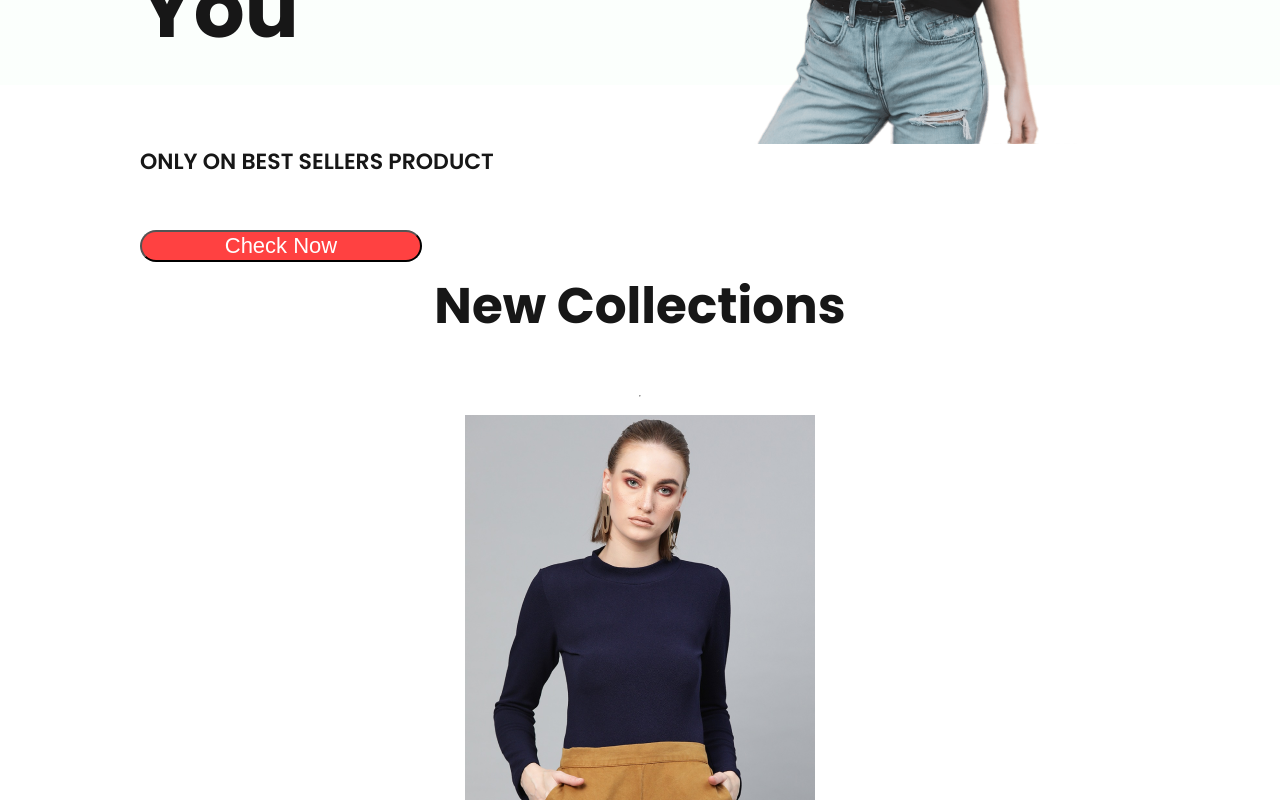
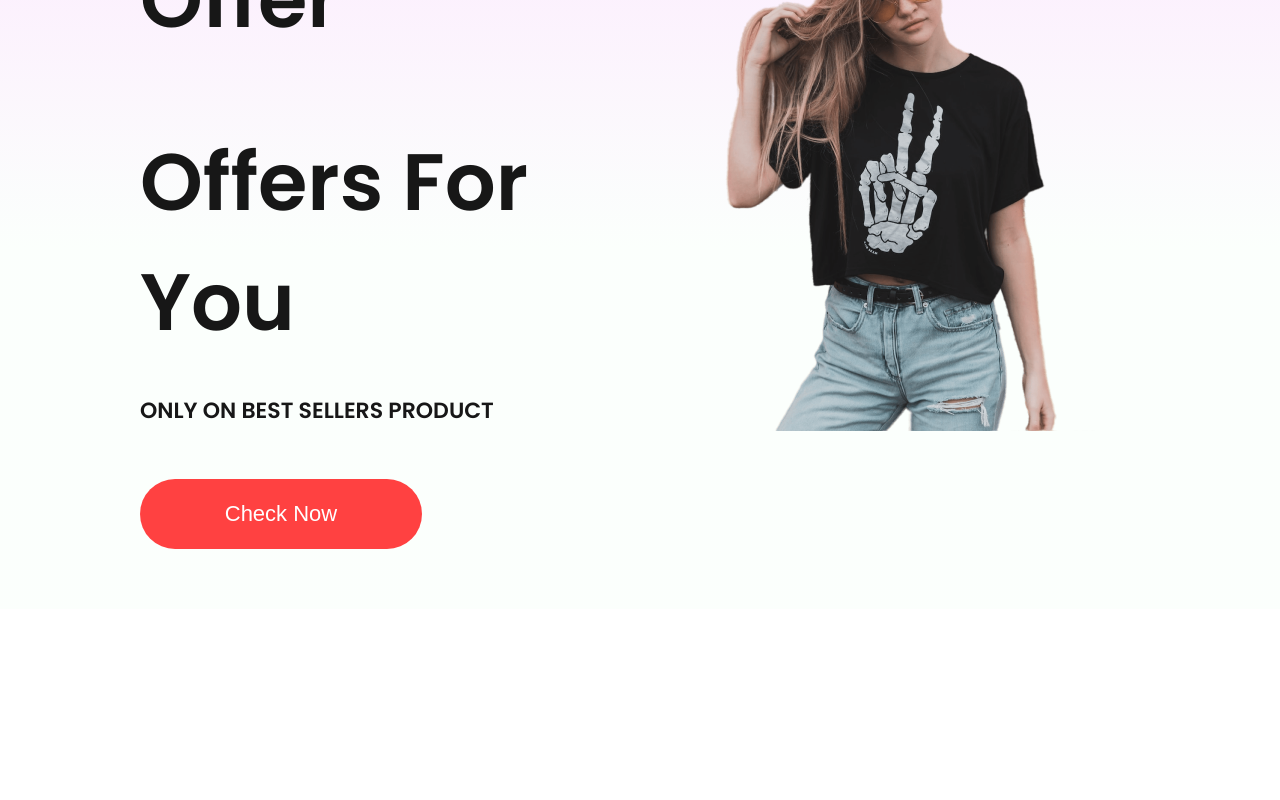
Before and after one commit to FarhanSiam042/E-Commerce-Website, a React (Create React App) app in the folder Frontend/: page / in a window 1280 px wide. Shown: the part 2080-2880 px from the top of the page. Built offline with nearby package versions, Linux system fonts and the light colour scheme.

Commit message:
Created Newsletters

```diff
--- a/Frontend/src/Components/NewCollections/NewCollections.css
+++ b/Frontend/src/Components/NewCollections/NewCollections.css
@@ -3,13 +3,14 @@
   flex-direction: column;
   align-items: center;
   gap: 10px;
-  height: 90vh;
+  margin: 100px 0;
+  padding: 0 50px;
 }
 
 .new-collections h1 {
   color: #171717;
   font-size: 50px;
-  margin-bottom: 600;
+  margin-bottom: 6px;
 }
 
 .new-collections-hr {
@@ -19,7 +20,7 @@
   background: #252525;
 }
 
-.collcetions {
+.collections {
   display: grid;
   grid-template-columns: 1fr 1fr 1fr 1fr;
   margin-top: 50px;
--- /dev/null
+++ b/Frontend/src/Components/NewsLetter/NewsLetter.css
@@ -0,0 +1,62 @@
+.newsletter {
+  width: 65%;
+  min-height: 40vh;
+  display: flex;
+  flex-direction: column;
+  align-items: center;
+  margin: 150px auto 150px auto;
+  gap: 30px;
+  padding: 60px 140px;
+  background: linear-gradient(180deg, #fde1ff 0%, #e1ffea22 60%);
+}
+
+.newsletter h1 {
+  color: #454545;
+  font-size: 55px;
+  margin-bottom: 6px;
+}
+
+.newsletter p {
+  color: #454545;
+  font-size: 20px;
+}
+
+.newsletter div {
+  display: flex;
+  align-items: center;
+  justify-content: space-between;
+  width: 730px;
+  height: 70px;
+  border-radius: 80px;
+  border: 1px solid #e3e3e3;
+}
+
+.newsletter input {
+  width: 500px;
+  margin-left: 30px;
+  border: none;
+  color: #616161;
+  font-family: Poppins;
+  font-size: 16px;
+  outline: none;
+}
+
+.newsletter input::placeholder {
+  color: #c7c7c7;
+}
+
+.newsletter button {
+  width: 210px;
+  height: 70px;
+  border-radius: 80px;
+  background-color: black;
+  color: white;
+  margin-left: 30px;
+  border: none;
+  font-size: 16px;
+  cursor: pointer;
+}
+
+.newsletter button:hover {
+  background-color: #333;
+}
--- /dev/null
+++ b/Frontend/src/Components/NewsLetter/NewsLetter.jsx
@@ -0,0 +1,17 @@
+import React from "react";
+import "./NewsLetter.css";
+
+const NewsLetter = () => {
+  return (
+    <div className="newsletter">
+      <h1>Get Exclusive Offers On Your Email</h1>
+      <p>Subscribe to our newsletter and stay updated</p>
+      <div>
+        <input type="email" placeholder="Enter your email" />
+        <button>Subscribe</button>
+      </div>
+    </div>
+  );
+};
+
+export default NewsLetter;
--- a/Frontend/src/Components/Offers/Offers.css
+++ b/Frontend/src/Components/Offers/Offers.css
@@ -1,10 +1,11 @@
 .offers {
   display: flex;
-  height: 60vh;
-  padding: 0px 140px;
-  margin: auto;
-  margin-bottom: 150px;
+  min-height: 60vh;
+  padding: 60px 140px;
+  margin: 100px auto 150px auto;
   background: linear-gradient(180deg, #fde1ff, #e1ffea22 60%);
+  width: 80%;
+  align-items: center;
 }
 
 .offers-left {
@@ -17,7 +18,8 @@
 .offers-left h1 {
   color: #171717;
   font-size: 80px;
-  font-weight: 20px;
+  font-weight: 600;
+  margin-bottom: 10px;
 }
 
 .offers-left p {
@@ -36,6 +38,12 @@
   font-weight: 500;
   margin-top: 30px;
   cursor: pointer;
+  border: none;
+  transition: background-color 0.3s ease;
+}
+
+.offers-left button:hover {
+  background: #e63939;
 }
 
 .offers-right {
@@ -43,5 +51,10 @@
   display: flex;
   align-items: center;
   justify-content: center;
-  padding-top: 50px;
 }
+
+.offers-right img {
+  max-width: 100%;
+  height: auto;
+  object-fit: contain;
+}
--- a/Frontend/src/Pages/Shop.jsx
+++ b/Frontend/src/Pages/Shop.jsx
@@ -3,6 +3,7 @@ import Hero from "../Components/Hero/Hero";
 import Popular from "../Components/Popular/Popular";
 import Offers from "../Components/Offers/Offers";
 import NewCollections from "../Components/NewCollections/NewCollections";
+import NewsLetter from "../Components/NewsLetter/NewsLetter";
 
 export const Shop = () => {
   return (
@@ -11,6 +12,7 @@ export const Shop = () => {
       <Popular />
       <Offers />
       <NewCollections />
+      <NewsLetter />
     </div>
   );
 };
```
